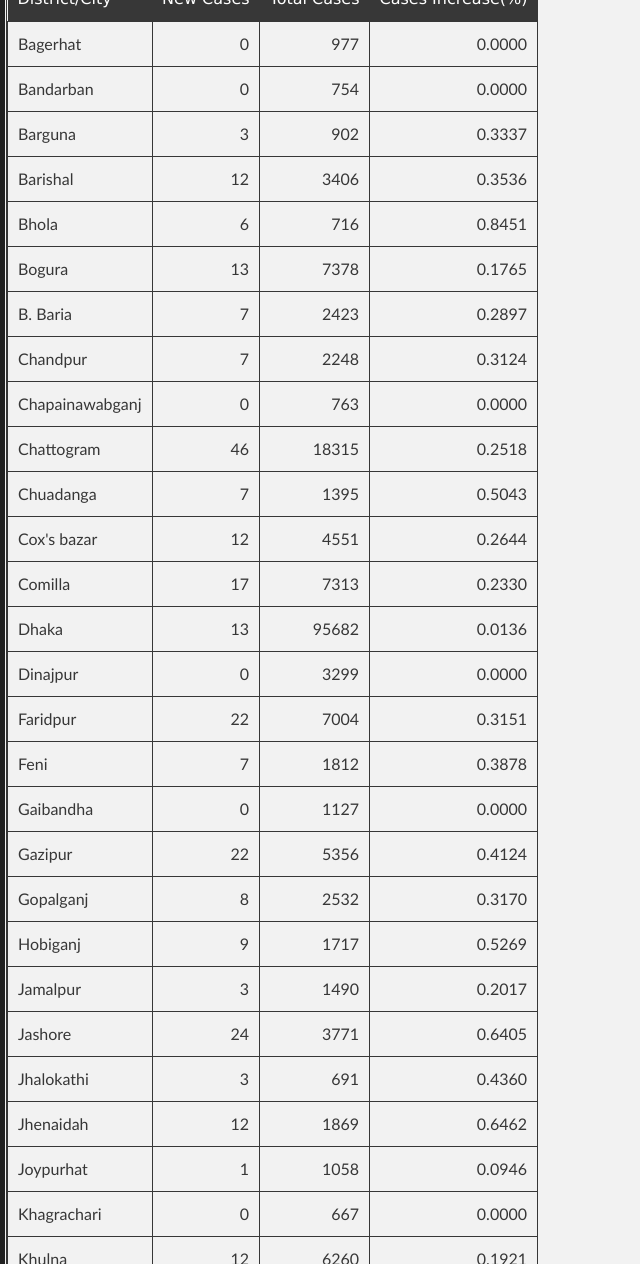
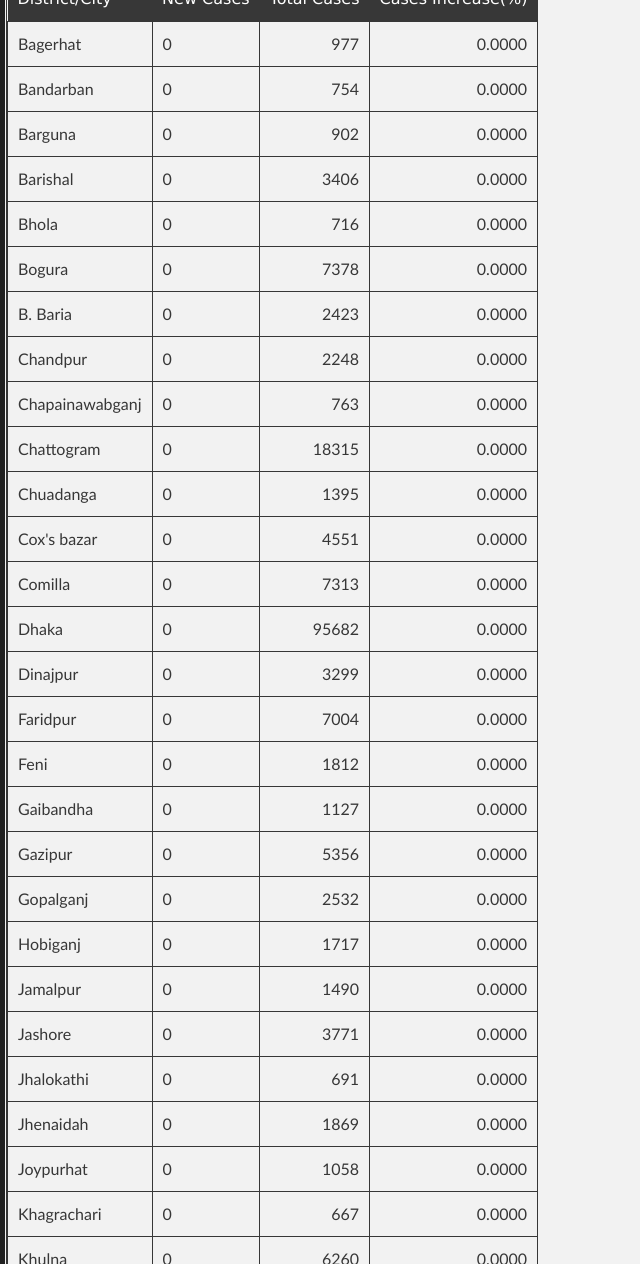
Before and after one commit to promitbasak/covid19bd, a Jekyll site: the page index.html, which Jekyll copies as it is, in a window 1280 px wide and 1400 px high, scrolled down 4031 px, cut to the strip 136-1400 px from the top of the window. Shown: the whole strip, without its empty margins (0-640 px from the left). Built offline with Jekyll 4.4.1, drawn with Linux system fonts in a browser that asks for light colours; some of the changed text lies outside the part shown.

Commit message:
Update index.html

```diff
--- a/index.html
+++ b/index.html
@@ -67,21 +67,21 @@
 </tr></thead>
 <tbody>
 <tr>
-<td>2020-09-21</td>
-<td align="right">1705</td>
-<td align="right">40</td>
-<td align="right">2152</td>
-<td align="right">13053</td>
-<td align="right">350621</td>
-<td align="right">4979</td>
-<td align="right">258717</td>
-<td align="right">86925</td>
-<td align="right">1836373</td>
-<td align="right">1.4201</td>
+<td>2020-09-22</td>
+<td align="right">1557</td>
+<td align="right">28</td>
+<td align="right">2073</td>
+<td align="right">14164</td>
+<td align="right">352178</td>
+<td align="right">5007</td>
+<td align="right">260790</td>
+<td align="right">86381</td>
+<td align="right">1850537</td>
+<td align="right">1.4217</td>
 <td align="right">0.0192</td>
-<td align="right">19.0931</td>
-<td align="right">1947.8944</td>
-<td align="right">27.6611</td>
+<td align="right">19.0311</td>
+<td align="right">1956.5444</td>
+<td align="right">27.8167</td>
 </tr>
 </tbody>
 </table>
@@ -89,27 +89,27 @@
         <h3>Graphs:</h3>
         <div class="photo-album">
       <div>
-        <img src="https://raw.githubusercontent.com/promitbasak/Covid-19_bd_extended/master/assests/2020-09-21/Figure_1.png">
+        <img src="https://raw.githubusercontent.com/promitbasak/Covid-19_bd_extended/master/assests/2020-09-22/Figure_1.png">
         <h5>Overall Condition</h5>
       </div>
       <div>
-        <img src="https://raw.githubusercontent.com/promitbasak/Covid-19_bd_extended/master/assests/2020-09-21/Figure_2.png">
+        <img src="https://raw.githubusercontent.com/promitbasak/Covid-19_bd_extended/master/assests/2020-09-22/Figure_2.png">
         <h5>Total Cases</h5>
       </div>
       <div>
-        <img src="https://raw.githubusercontent.com/promitbasak/Covid-19_bd_extended/master/assests/2020-09-21/Figure_8.png">
+        <img src="https://raw.githubusercontent.com/promitbasak/Covid-19_bd_extended/master/assests/2020-09-22/Figure_8.png">
         <h5>Total Deaths</h5>
       </div>
       <div>
-        <img src="https://raw.githubusercontent.com/promitbasak/Covid-19_bd_extended/master/assests/2020-09-21/Figure_24.png">
+        <img src="https://raw.githubusercontent.com/promitbasak/Covid-19_bd_extended/master/assests/2020-09-22/Figure_24.png">
         <h5>District-wise Corona Map</h5>
       </div>
       <div>
-        <img src="https://raw.githubusercontent.com/promitbasak/Covid-19_bd_extended/master/assests/2020-09-21/Figure_20.png">
+        <img src="https://raw.githubusercontent.com/promitbasak/Covid-19_bd_extended/master/assests/2020-09-22/Figure_20.png">
         <h5>BD vs USA: Cases</h5>
       </div>
       <div>
-        <img src="https://raw.githubusercontent.com/promitbasak/Covid-19_bd_extended/master/assests/2020-09-21/Figure_21.png">
+        <img src="https://raw.githubusercontent.com/promitbasak/Covid-19_bd_extended/master/assests/2020-09-22/Figure_21.png">
         <h5>BD vs USA: Deaths</h5>
       </div>
     </div>
@@ -126,390 +126,389 @@
 </tr></thead>
 <tbody><tr>
 <td>Bagerhat</td>
-<td align="right">0</td>
+<td>0</td>
 <td align="right">977</td>
 <td align="right">0.0000</td>
 </tr>
 <tr>
 <td>Bandarban</td>
-<td align="right">0</td>
+<td>0</td>
 <td align="right">754</td>
 <td align="right">0.0000</td>
 </tr>
 <tr>
 <td>Barguna</td>
-<td align="right">3</td>
+<td>0</td>
 <td align="right">902</td>
-<td align="right">0.3337</td>
+<td align="right">0.0000</td>
 </tr>
 <tr>
 <td>Barishal</td>
-<td align="right">12</td>
+<td>0</td>
 <td align="right">3406</td>
-<td align="right">0.3536</td>
+<td align="right">0.0000</td>
 </tr>
 <tr>
 <td>Bhola</td>
-<td align="right">6</td>
+<td>0</td>
 <td align="right">716</td>
-<td align="right">0.8451</td>
+<td align="right">0.0000</td>
 </tr>
 <tr>
 <td>Bogura</td>
-<td align="right">13</td>
+<td>0</td>
 <td align="right">7378</td>
-<td align="right">0.1765</td>
+<td align="right">0.0000</td>
 </tr>
 <tr>
 <td>B. Baria</td>
-<td align="right">7</td>
+<td>0</td>
 <td align="right">2423</td>
-<td align="right">0.2897</td>
+<td align="right">0.0000</td>
 </tr>
 <tr>
 <td>Chandpur</td>
-<td align="right">7</td>
+<td>0</td>
 <td align="right">2248</td>
-<td align="right">0.3124</td>
+<td align="right">0.0000</td>
 </tr>
 <tr>
 <td>Chapainawabganj</td>
-<td align="right">0</td>
+<td>0</td>
 <td align="right">763</td>
 <td align="right">0.0000</td>
 </tr>
 <tr>
 <td>Chattogram</td>
-<td align="right">46</td>
+<td>0</td>
 <td align="right">18315</td>
-<td align="right">0.2518</td>
+<td align="right">0.0000</td>
 </tr>
 <tr>
 <td>Chuadanga</td>
-<td align="right">7</td>
+<td>0</td>
 <td align="right">1395</td>
-<td align="right">0.5043</td>
+<td align="right">0.0000</td>
 </tr>
 <tr>
 <td>Cox&#39;s bazar</td>
-<td align="right">12</td>
+<td>0</td>
 <td align="right">4551</td>
-<td align="right">0.2644</td>
+<td align="right">0.0000</td>
 </tr>
 <tr>
 <td>Comilla</td>
-<td align="right">17</td>
+<td>0</td>
 <td align="right">7313</td>
-<td align="right">0.2330</td>
+<td align="right">0.0000</td>
 </tr>
 <tr>
 <td>Dhaka</td>
-<td align="right">13</td>
+<td>0</td>
 <td align="right">95682</td>
-<td align="right">0.0136</td>
+<td align="right">0.0000</td>
 </tr>
 <tr>
 <td>Dinajpur</td>
-<td align="right">0</td>
+<td>0</td>
 <td align="right">3299</td>
 <td align="right">0.0000</td>
 </tr>
 <tr>
 <td>Faridpur</td>
-<td align="right">22</td>
+<td>0</td>
 <td align="right">7004</td>
-<td align="right">0.3151</td>
+<td align="right">0.0000</td>
 </tr>
 <tr>
 <td>Feni</td>
-<td align="right">7</td>
+<td>0</td>
 <td align="right">1812</td>
-<td align="right">0.3878</td>
+<td align="right">0.0000</td>
 </tr>
 <tr>
 <td>Gaibandha</td>
-<td align="right">0</td>
+<td>0</td>
 <td align="right">1127</td>
 <td align="right">0.0000</td>
 </tr>
 <tr>
 <td>Gazipur</td>
-<td align="right">22</td>
+<td>0</td>
 <td align="right">5356</td>
-<td align="right">0.4124</td>
+<td align="right">0.0000</td>
 </tr>
 <tr>
 <td>Gopalganj</td>
-<td align="right">8</td>
+<td>0</td>
 <td align="right">2532</td>
-<td align="right">0.3170</td>
+<td align="right">0.0000</td>
 </tr>
 <tr>
 <td>Hobiganj</td>
-<td align="right">9</td>
+<td>0</td>
 <td align="right">1717</td>
-<td align="right">0.5269</td>
+<td align="right">0.0000</td>
 </tr>
 <tr>
 <td>Jamalpur</td>
-<td align="right">3</td>
+<td>0</td>
 <td align="right">1490</td>
-<td align="right">0.2017</td>
+<td align="right">0.0000</td>
 </tr>
 <tr>
 <td>Jashore</td>
-<td align="right">24</td>
+<td>0</td>
 <td align="right">3771</td>
-<td align="right">0.6405</td>
+<td align="right">0.0000</td>
 </tr>
 <tr>
 <td>Jhalokathi</td>
-<td align="right">3</td>
+<td>0</td>
 <td align="right">691</td>
-<td align="right">0.4360</td>
+<td align="right">0.0000</td>
 </tr>
 <tr>
 <td>Jhenaidah</td>
-<td align="right">12</td>
+<td>0</td>
 <td align="right">1869</td>
-<td align="right">0.6462</td>
+<td align="right">0.0000</td>
 </tr>
 <tr>
 <td>Joypurhat</td>
-<td align="right">1</td>
+<td>0</td>
 <td align="right">1058</td>
-<td align="right">0.0946</td>
+<td align="right">0.0000</td>
 </tr>
 <tr>
 <td>Khagrachari</td>
-<td align="right">0</td>
+<td>0</td>
 <td align="right">667</td>
 <td align="right">0.0000</td>
 </tr>
 <tr>
 <td>Khulna</td>
-<td align="right">12</td>
+<td>0</td>
 <td align="right">6260</td>
-<td align="right">0.1921</td>
+<td align="right">0.0000</td>
 </tr>
 <tr>
 <td>Kishoreganj</td>
-<td align="right">9</td>
+<td>0</td>
 <td align="right">2715</td>
-<td align="right">0.3326</td>
+<td align="right">0.0000</td>
 </tr>
 <tr>
 <td>Kurigram</td>
-<td align="right">0</td>
+<td>0</td>
 <td align="right">885</td>
 <td align="right">0.0000</td>
 </tr>
 <tr>
 <td>Kushtia</td>
-<td align="right">21</td>
+<td>0</td>
 <td align="right">3177</td>
-<td align="right">0.6654</td>
+<td align="right">0.0000</td>
 </tr>
 <tr>
 <td>Laksmipur</td>
-<td align="right">6</td>
+<td>0</td>
 <td align="right">2099</td>
-<td align="right">0.2867</td>
+<td align="right">0.0000</td>
 </tr>
 <tr>
 <td>Lalmonirhat</td>
-<td align="right">0</td>
+<td>0</td>
 <td align="right">839</td>
 <td align="right">0.0000</td>
 </tr>
 <tr>
 <td>Madaripur</td>
-<td align="right">0</td>
+<td>0</td>
 <td align="right">1444</td>
 <td align="right">0.0000</td>
 </tr>
 <tr>
 <td>Magura</td>
-<td align="right">0</td>
+<td>0</td>
 <td align="right">887</td>
 <td align="right">0.0000</td>
 </tr>
 <tr>
 <td>Manikganj</td>
-<td align="right">39</td>
+<td>0</td>
 <td align="right">1500</td>
-<td align="right">2.6694</td>
+<td align="right">0.0000</td>
 </tr>
 <tr>
 <td>Moulvibazar</td>
-<td align="right">5</td>
+<td>0</td>
 <td align="right">1668</td>
-<td align="right">0.3007</td>
+<td align="right">0.0000</td>
 </tr>
 <tr>
 <td>Meherpur</td>
-<td align="right">0</td>
+<td>0</td>
 <td align="right">593</td>
 <td align="right">0.0000</td>
 </tr>
 <tr>
 <td>Munshigonj</td>
-<td align="right">0</td>
+<td>0</td>
 <td align="right">3430</td>
 <td align="right">0.0000</td>
 </tr>
 <tr>
 <td>Mymensingh</td>
-<td align="right">7</td>
+<td>0</td>
 <td align="right">3613</td>
-<td align="right">0.1941</td>
+<td align="right">0.0000</td>
 </tr>
 <tr>
 <td>Naogaon</td>
-<td align="right">10</td>
+<td>0</td>
 <td align="right">1286</td>
-<td align="right">0.7837</td>
+<td align="right">0.0000</td>
 </tr>
 <tr>
 <td>Narail</td>
-<td align="right">2</td>
+<td>0</td>
 <td align="right">1299</td>
-<td align="right">0.1542</td>
+<td align="right">0.0000</td>
 </tr>
 <tr>
 <td>Narayanganj</td>
-<td align="right">6</td>
+<td>0</td>
 <td align="right">6657</td>
-<td align="right">0.0902</td>
+<td align="right">0.0000</td>
 </tr>
 <tr>
 <td>Narshingdi</td>
-<td align="right">6</td>
+<td>0</td>
 <td align="right">2260</td>
-<td align="right">0.2662</td>
+<td align="right">0.0000</td>
 </tr>
 <tr>
 <td>Natore</td>
-<td align="right">0</td>
+<td>0</td>
 <td align="right">948</td>
 <td align="right">0.0000</td>
 </tr>
 <tr>
 <td>Netrokona</td>
-<td align="right">0</td>
+<td>0</td>
 <td align="right">709</td>
 <td align="right">0.0000</td>
 </tr>
 <tr>
 <td>Nilphamari</td>
-<td align="right">0</td>
+<td>0</td>
 <td align="right">1015</td>
 <td align="right">0.0000</td>
 </tr>
 <tr>
 <td>Noakhali</td>
-<td align="right">9</td>
+<td>0</td>
 <td align="right">4894</td>
-<td align="right">0.1842</td>
+<td align="right">0.0000</td>
 </tr>
 <tr>
 <td>Pabna</td>
-<td align="right">12</td>
+<td>0</td>
 <td align="right">1101</td>
-<td align="right">1.1019</td>
+<td align="right">0.0000</td>
 </tr>
 <tr>
 <td>Panchagarh</td>
-<td align="right">0</td>
+<td>0</td>
 <td align="right">591</td>
 <td align="right">0.0000</td>
 </tr>
 <tr>
 <td>Patuakhali</td>
-<td align="right">1</td>
+<td>0</td>
 <td align="right">1384</td>
-<td align="right">0.0723</td>
+<td align="right">0.0000</td>
 </tr>
 <tr>
 <td>Pirojpur</td>
-<td align="right">0</td>
+<td>0</td>
 <td align="right">1055</td>
 <td align="right">0.0000</td>
 </tr>
 <tr>
 <td>Rajbari</td>
-<td align="right">20</td>
+<td>0</td>
 <td align="right">2998</td>
-<td align="right">0.6716</td>
+<td align="right">0.0000</td>
 </tr>
 <tr>
 <td>Rajshahi</td>
-<td align="right">10</td>
+<td>0</td>
 <td align="right">4847</td>
-<td align="right">0.2067</td>
+<td align="right">0.0000</td>
 </tr>
 <tr>
 <td>Rangamati</td>
-<td align="right">3</td>
+<td>0</td>
 <td align="right">885</td>
-<td align="right">0.3401</td>
+<td align="right">0.0000</td>
 </tr>
 <tr>
 <td>Rangpur</td>
-<td align="right">0</td>
+<td>0</td>
 <td align="right">2721</td>
 <td align="right">0.0000</td>
 </tr>
 <tr>
 <td>Satkhira</td>
-<td align="right">0</td>
+<td>0</td>
 <td align="right">1091</td>
 <td align="right">0.0000</td>
 </tr>
 <tr>
 <td>Shariatpur</td>
-<td align="right">0</td>
+<td>0</td>
 <td align="right">1652</td>
 <td align="right">0.0000</td>
 </tr>
 <tr>
 <td>Sherpur</td>
-<td align="right">0</td>
+<td>0</td>
 <td align="right">462</td>
 <td align="right">0.0000</td>
 </tr>
 <tr>
 <td>Sirajganj</td>
-<td align="right">5</td>
+<td>0</td>
 <td align="right">2112</td>
-<td align="right">0.2373</td>
+<td align="right">0.0000</td>
 </tr>
 <tr>
 <td>Sunamganj</td>
-<td align="right">7</td>
+<td>0</td>
 <td align="right">2299</td>
-<td align="right">0.3054</td>
+<td align="right">0.0000</td>
 </tr>
 <tr>
 <td>Sylhet</td>
-<td align="right">48</td>
+<td>0</td>
 <td align="right">6648</td>
-<td align="right">0.7273</td>
+<td align="right">0.0000</td>
 </tr>
 <tr>
 <td>Tangail</td>
-<td align="right">17</td>
+<td>0</td>
 <td align="right">3017</td>
-<td align="right">0.5667</td>
+<td align="right">0.0000</td>
 </tr>
 <tr>
 <td>Thakurgaon</td>
-<td align="right">0</td>
+<td>0</td>
 <td align="right">1064</td>
 <td align="right">0.0000</td>
 </tr>
 </tbody></table>
-
 
 
 
@@ -3899,6 +3898,23 @@
 <td align="right">1947.8944</td>
 <td align="right">27.6611</td>
 </tr>
+<tr>
+<td>2020-09-22</td>
+<td align="right">1557</td>
+<td align="right">28</td>
+<td align="right">2073</td>
+<td align="right">14164</td>
+<td align="right">352178</td>
+<td align="right">5007</td>
+<td align="right">260790</td>
+<td align="right">86381</td>
+<td align="right">1850537</td>
+<td align="right">1.4217</td>
+<td align="right">0.0192</td>
+<td align="right">19.0311</td>
+<td align="right">1956.5444</td>
+<td align="right">27.8167</td>
+</tr>
 </tbody></table>
 
 
```
Also changed, not shown: other parts of index.html (+1 -1 lines).
